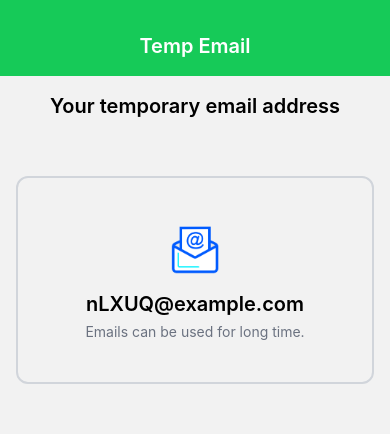
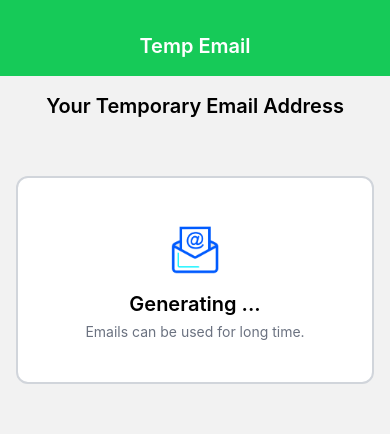
Before and after one commit to shiva-kumar-sahoo/temp-mail-app, a React Native app: screen /Email in a window 390 px wide. Shown: the top 434 px of the page. Built offline with nearby package versions, Linux system fonts and the light colour scheme; no server answers.

Commit message:
add mail generation functionality

```diff
--- a/package.json
+++ b/package.json
@@ -9,11 +9,13 @@
     "web": "expo start --web"
   },
   "dependencies": {
+    "@react-native-async-storage/async-storage": "^1.23.1",
     "@react-navigation/bottom-tabs": "^6.6.1",
     "@react-navigation/native": "^6.1.18",
     "@react-navigation/native-stack": "^6.11.0",
     "axios": "^1.7.7",
     "expo": "~51.0.28",
+    "expo-clipboard": "~6.0.3",
     "expo-status-bar": "~1.12.1",
     "nativewind": "^2.0.11",
     "react": "18.2.0",
@@ -21,7 +23,8 @@
     "react-native-gesture-handler": "^2.19.0",
     "react-native-safe-area-context": "4.10.5",
     "react-native-screens": "3.31.1",
-    "tailwindcss": "^3.3.2"
+    "tailwindcss": "^3.3.2",
+    "react-native-svg": "15.2.0"
   },
   "devDependencies": {
     "@babel/core": "^7.20.0"
--- a/screens/EmailScreen.jsx
+++ b/screens/EmailScreen.jsx
@@ -1,7 +1,36 @@
-import { View, Text, Image, Pressable } from "react-native";
+import { View, Text, Image, Pressable, ToastAndroid } from "react-native";
 import { Ionicons, MaterialIcons } from "@expo/vector-icons/";
+import { useEffect, useState } from "react";
+import axios from "axios";
+import * as Clipboard from "expo-clipboard";
+import AsyncStorage from "@react-native-async-storage/async-storage";
 
 const EmailScreen = () => {
+  const [tempMailAddress, setTempMailAddress] = useState("Generating ...");
+  const genEmail = async () => {
+    const emailAddress = await AsyncStorage.getItem("email");
+    if (emailAddress) {
+      setTempMailAddress(emailAddress);
+    } else {
+      const response = await axios.get(
+        "https://www.1secmail.com/api/v1/?action=genRandomMailbox&count=1"
+      );
+      setTempMailAddress(response.data[0]);
+      AsyncStorage.setItem("email", response.data[0]);
+    }
+  };
+
+  const handleCopyToClipBoard = async () => {
+    await Clipboard.setStringAsync(tempMailAddress);
+    ToastAndroid.show("Copied to Clipboard", ToastAndroid.SHORT);
+  };
+
+  const handleGetNewEmail = async () => {
+    await genEmail();
+  };
+  useEffect(() => {
+    genEmail();
+  }, []);
   return (
     <View className="flex-1">
       <View className="flex items-center justify-center bg-[#16ca58] pt-8 pb-4">
@@ -10,10 +39,13 @@ const EmailScreen = () => {
       <View className="flex items-center justify-center px-4">
         <View className="flex items-center justify-center p-4">
           <Text className="text-xl font-semibold">
-            Your temporary email address
+            Your Temporary Email Address
           </Text>
         </View>
-        <View className="flex items-center justify-center w-full h-52 mt-10 p-4 border-2 border-gray-300 rounded-xl ">
+        <View
+          className="flex items-center justify-center w-full h-52 mt-10 p-4 border-2 border-gray-300 rounded-xl bg-white"
+          style={{ elevation: 10 }}
+        >
           <View className="flex items-center justify-center">
             <Image
               source={require("../assets/mail.png")}
@@ -21,7 +53,7 @@ const EmailScreen = () => {
             />
           </View>
           <View className="mt-2">
-            <Text className="text-xl font-semibold">nLXUQ@example.com</Text>
+            <Text className="text-xl font-semibold">{tempMailAddress}</Text>
           </View>
           <View className="mt-1">
             <Text className="text-sm text-gray-500">
@@ -30,7 +62,10 @@ const EmailScreen = () => {
           </View>
         </View>
         <View className="flex items-center justify-center mt-10">
-          <Pressable className="flex flex-row items-center space-x-4 w-full mt-4 px-8 py-4 border-2 border-gray-300 rounded-xl">
+          <Pressable
+            className="flex flex-row items-center space-x-4 w-full mt-4 px-8 py-4 border-2 border-gray-300 rounded-xl"
+            onPress={handleCopyToClipBoard}
+          >
             <View>
               <Ionicons name="copy" size={24} color="#1aaae8" />
             </View>
@@ -40,7 +75,10 @@ const EmailScreen = () => {
               </Text>
             </View>
           </Pressable>
-          <Pressable className="flex flex-row items-center space-x-4 w-full mt-4 px-8 py-4 border-2 border-gray-300 rounded-xl">
+          <Pressable
+            className="flex flex-row items-center space-x-4 w-full mt-4 px-8 py-4 border-2 border-gray-300 rounded-xl"
+            onPress={handleGetNewEmail}
+          >
             <View>
               <MaterialIcons name="delete" size={30} color="#ed2626" />
             </View>
```
Also changed, not shown: 1 other file (tests, documents, lock files or other folders).
